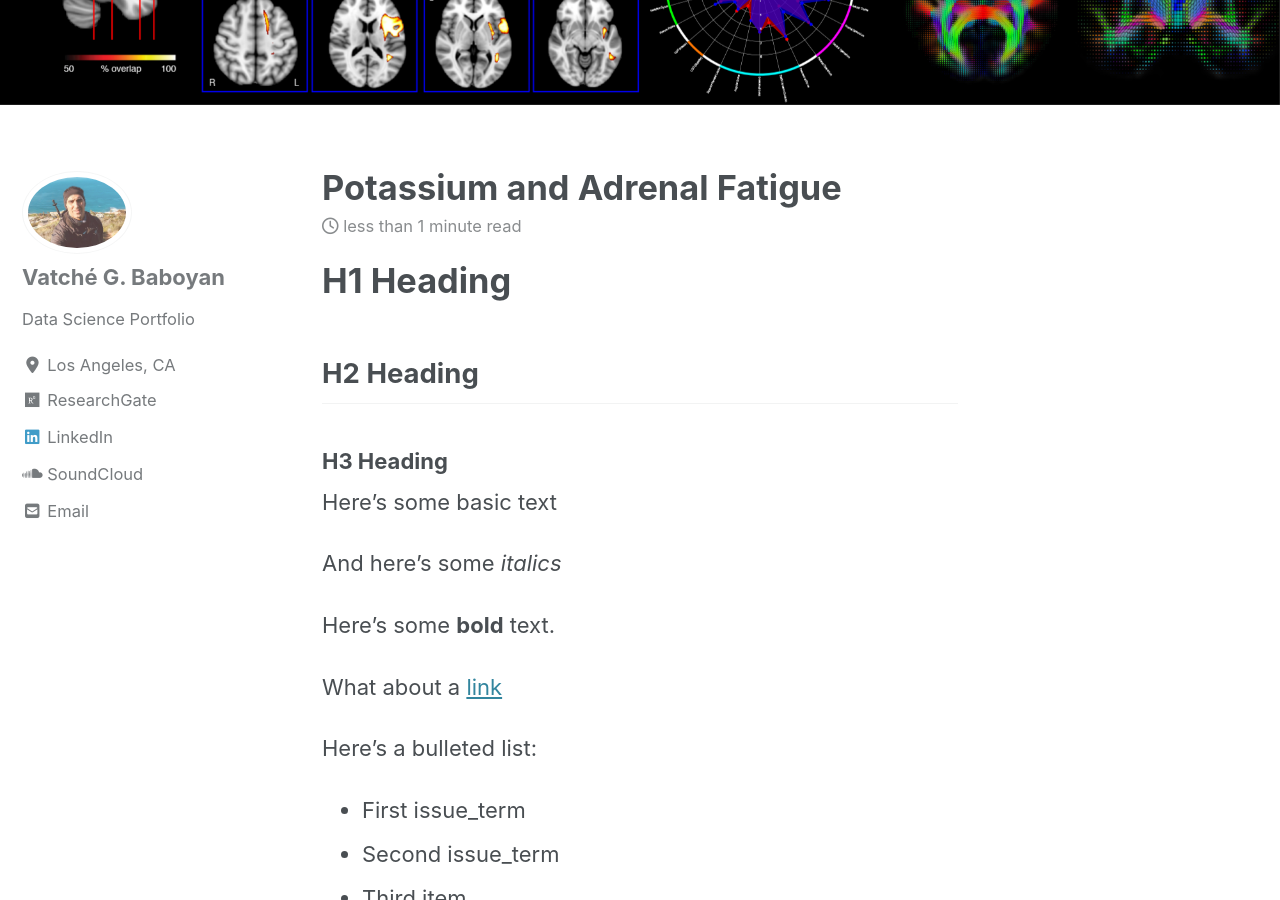
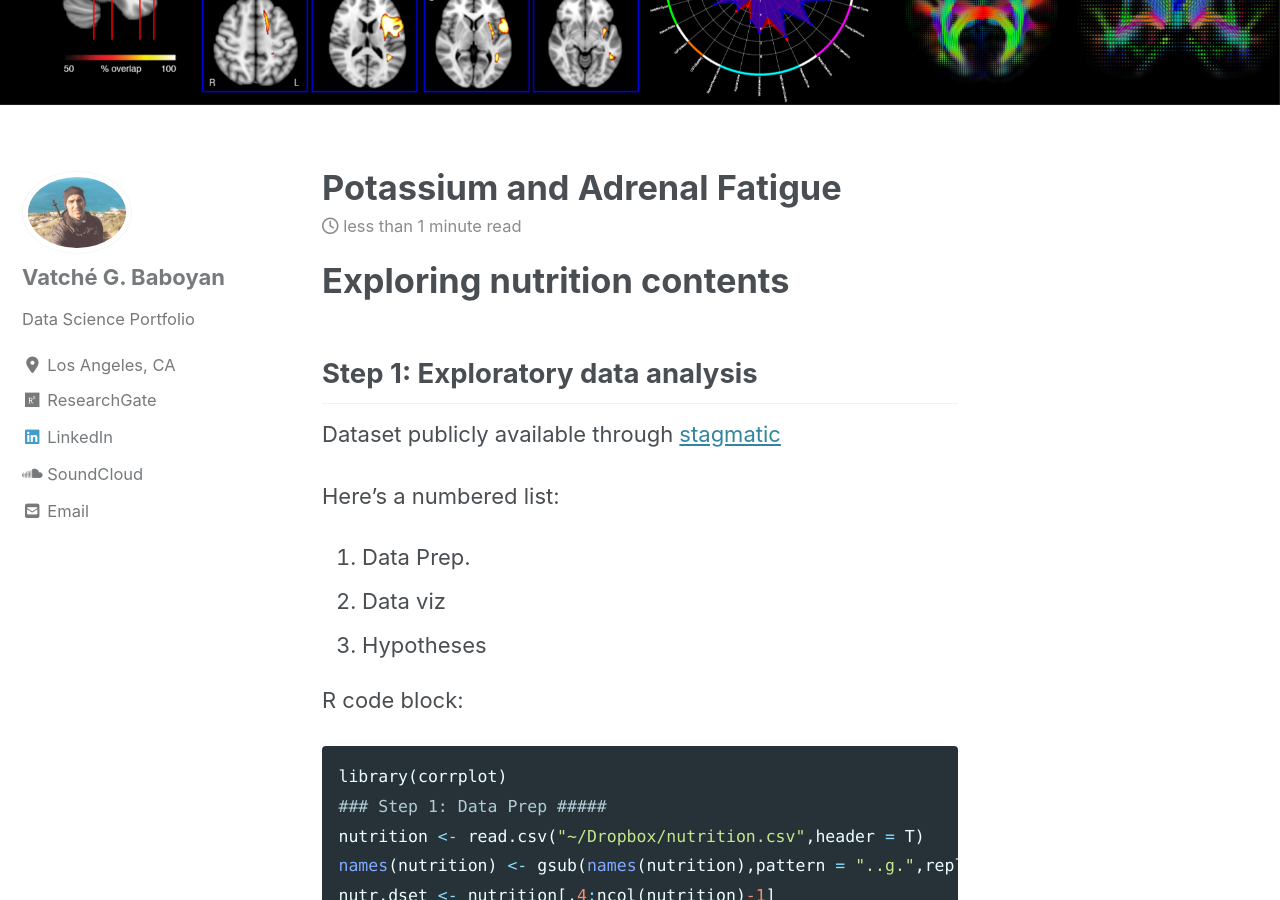
Before and after one commit to vbaboyan/vbaboyan.github.io, a Jekyll site: the page built from _posts/2019-11-11-nutrition.md, in a window 1280 px wide and 900 px high, scrolled down 237 px. Built offline with Jekyll 4.4.1, drawn with Linux system fonts in a browser that asks for light colours; cached includes are drawn as plain includes; nearby versions of some CDN libraries; some of the changed text lies outside the part shown.

Commit message:
website edits

````diff
--- a/_posts/2019-11-10-nutrition.md
+++ b/_posts/2019-11-10-markdown.md
@@ -1,8 +1,8 @@
 ---
-title: "Potassium and Adrenal Fatigue"
+title: "Markdown Help"
 date: 2019-11-10
-tags: [data science, nutrition, data visualization]
-excerpt: "A data science approach to nutrition"
+tags: [data science, r, markdown]
+excerpt: "A place to keep helpful r markdown code"
 ---
 
 # H1 Heading
--- /dev/null
+++ b/_posts/2019-11-11-nutrition.md
@@ -0,0 +1,27 @@
+---
+title: "Potassium and Adrenal Fatigue"
+date: 2019-11-11
+tags: [data science, nutrition, data visualization]
+excerpt: "A data science approach to nutrition"
+---
+
+# Exploring nutrition contents
+
+## Step 1: Exploratory data analysis
+Dataset publicly available through [stagmatic](https://gist.github.com/syntagmatic/8702807)
+
+Here's a numbered list:
+1. Data Prep.
+2. Data viz
+3. Hypotheses
+
+R code block:
+```r
+library(corrplot)
+### Step 1: Data Prep #####
+nutrition <- read.csv("~/Dropbox/nutrition.csv",header = T)
+names(nutrition) <- gsub(names(nutrition),pattern = "..g.",replacement = "",fixed = T)
+nutr.dset <- nutrition[,4:ncol(nutrition)-1]
+head(nutr.dset)
+
+```
````
